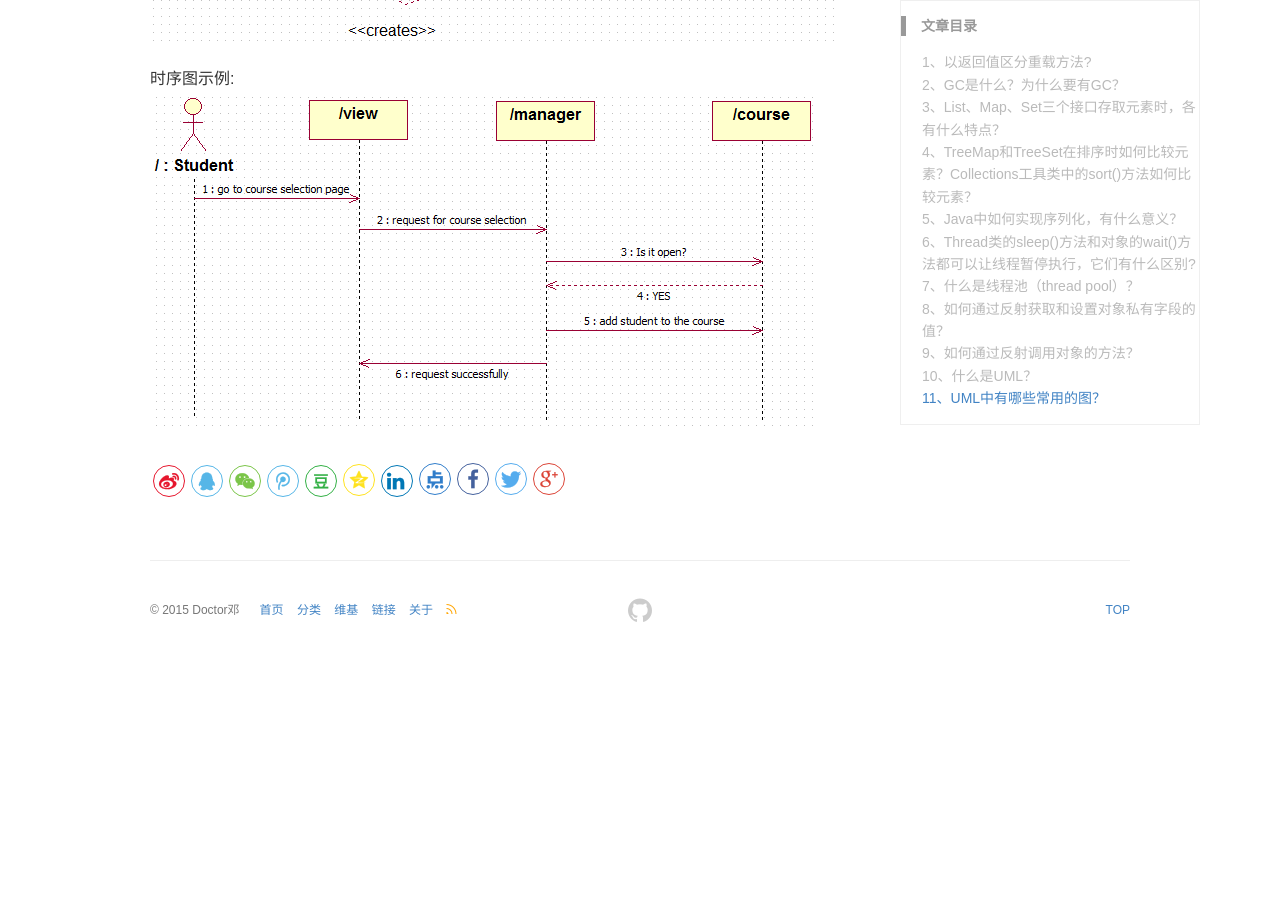
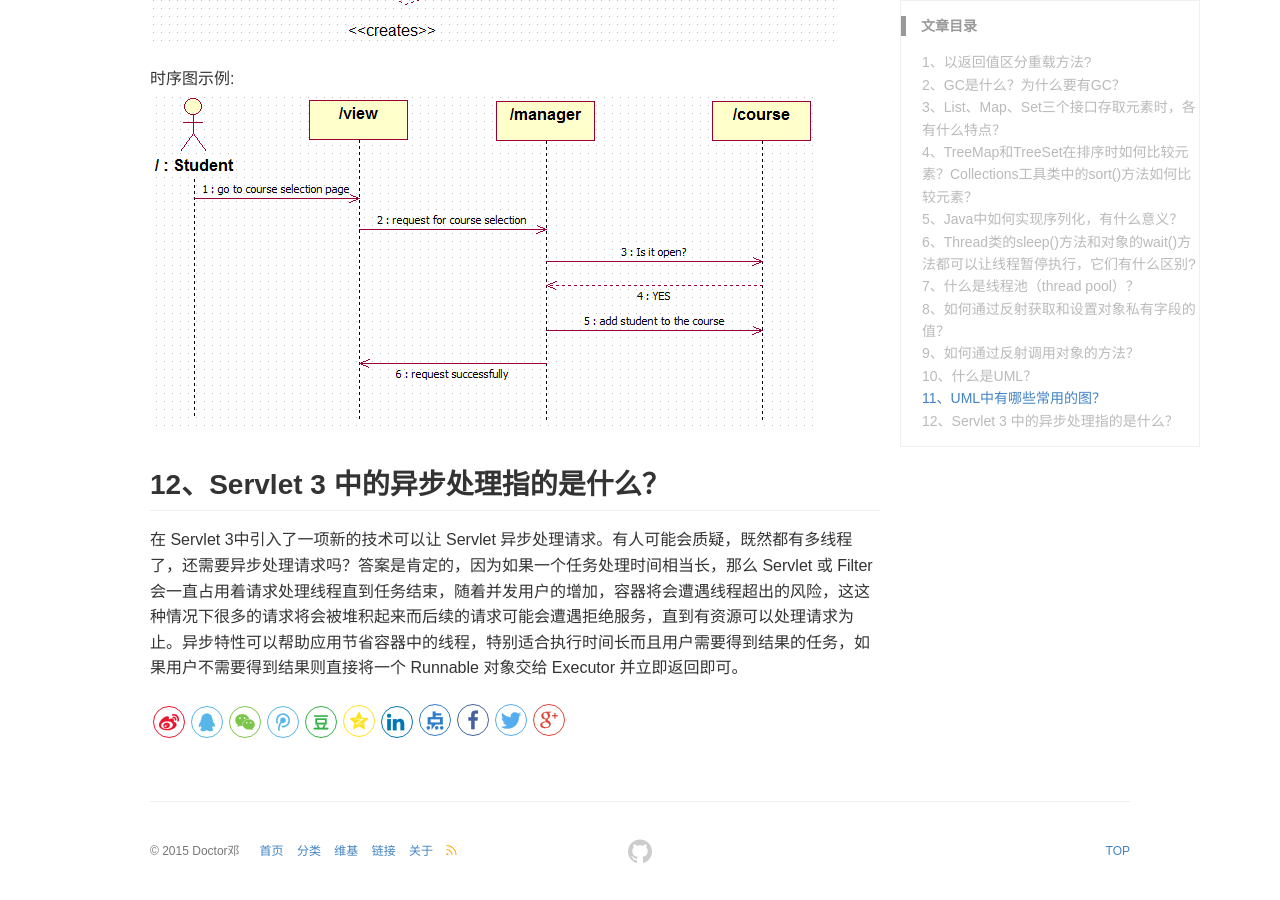
Before and after one commit to DoctorDeng/DoctorDeng.github.io, a Jekyll site: the page built from _posts/2016-09-09-java-面试.md, in a window 1280 px wide and 900 px high, scrolled down 9169 px. Built offline with Jekyll 4.4.1, drawn with Linux system fonts in a browser that asks for light colours; before the commit the page ends 9828 px from its top, so only the background shows below that.

Commit message:
modify file

```diff
--- a/_posts/2016-09-09-java-面试.md
+++ b/_posts/2016-09-09-java-面试.md
@@ -300,3 +300,6 @@ UML定义了多种图形化的符号来描述软件系统部分或全部的静
 
 时序图示例:
 ![时序图](/images/uml/sequencediagram.jpg)
+
+## 12、Servlet 3 中的异步处理指的是什么？
+在 Servlet 3中引入了一项新的技术可以让 Servlet 异步处理请求。有人可能会质疑，既然都有多线程了，还需要异步处理请求吗？答案是肯定的，因为如果一个任务处理时间相当长，那么 Servlet 或 Filter 会一直占用着请求处理线程直到任务结束，随着并发用户的增加，容器将会遭遇线程超出的风险，这这种情况下很多的请求将会被堆积起来而后续的请求可能会遭遇拒绝服务，直到有资源可以处理请求为止。异步特性可以帮助应用节省容器中的线程，特别适合执行时间长而且用户需要得到结果的任务，如果用户不需要得到结果则直接将一个 Runnable 对象交给 Executor 并立即返回即可。
```
